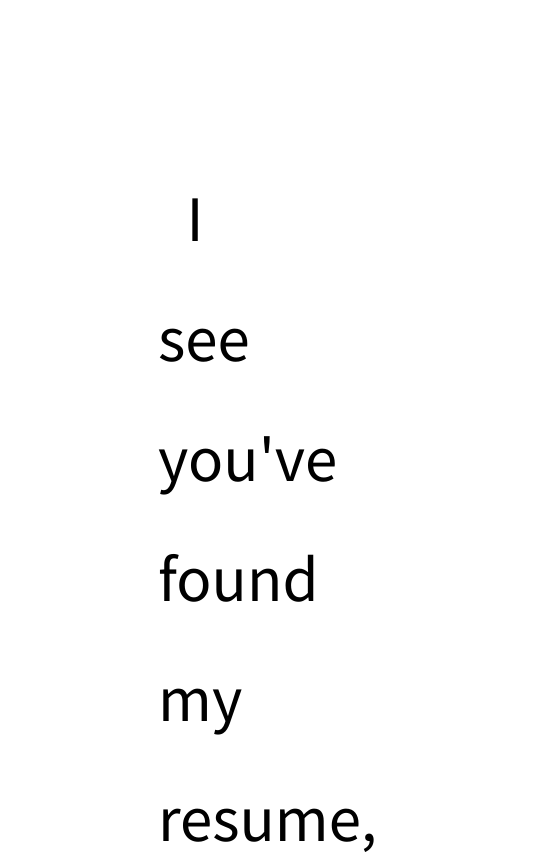
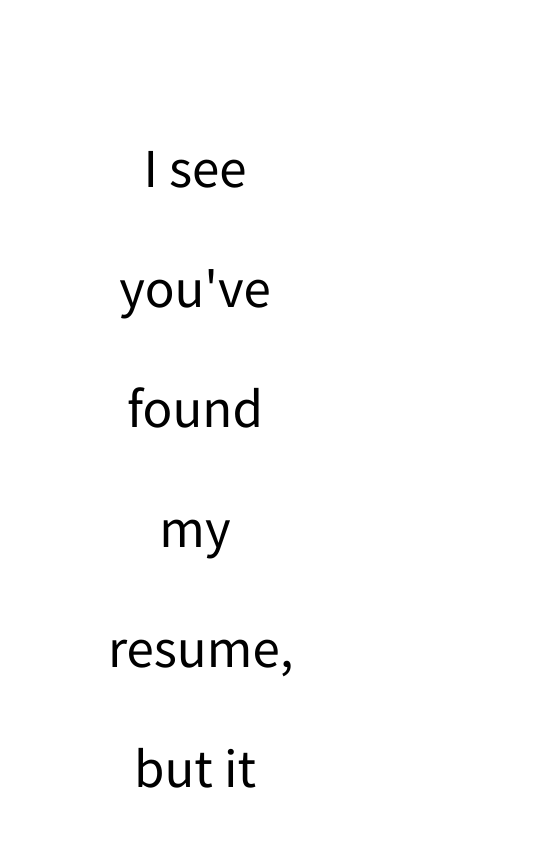
Before and after one commit to reputationpen/ResumeSite, a plain HTML site: page mobile.html in a window 390 px wide. Shown: the top 854 px of the page, 550 px wide, since content can reach past the window. Drawn offline with Linux system fonts and the light colour scheme; a web font is replaced by a local one.

Commit message:
Update mobile.css

```diff
--- a/mobile.css
+++ b/mobile.css
@@ -9,8 +9,8 @@
 }
 body {
   font-family: 'SourceSansPro', Fallback, sans-serif;
-  font-size: 65px;
+  font-size: 55px;
   line-height: 120px;
   padding-top: 300px;
-  padding: 150px;
+  padding: 100px;
 }
```
